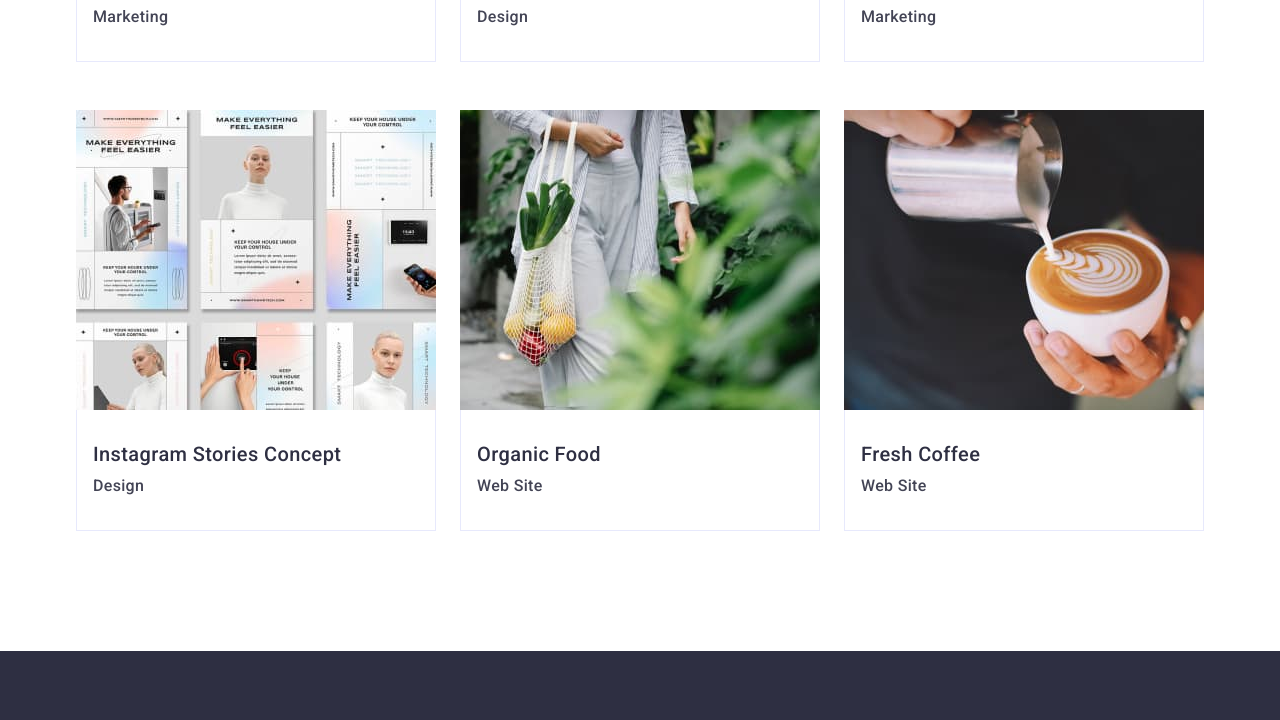
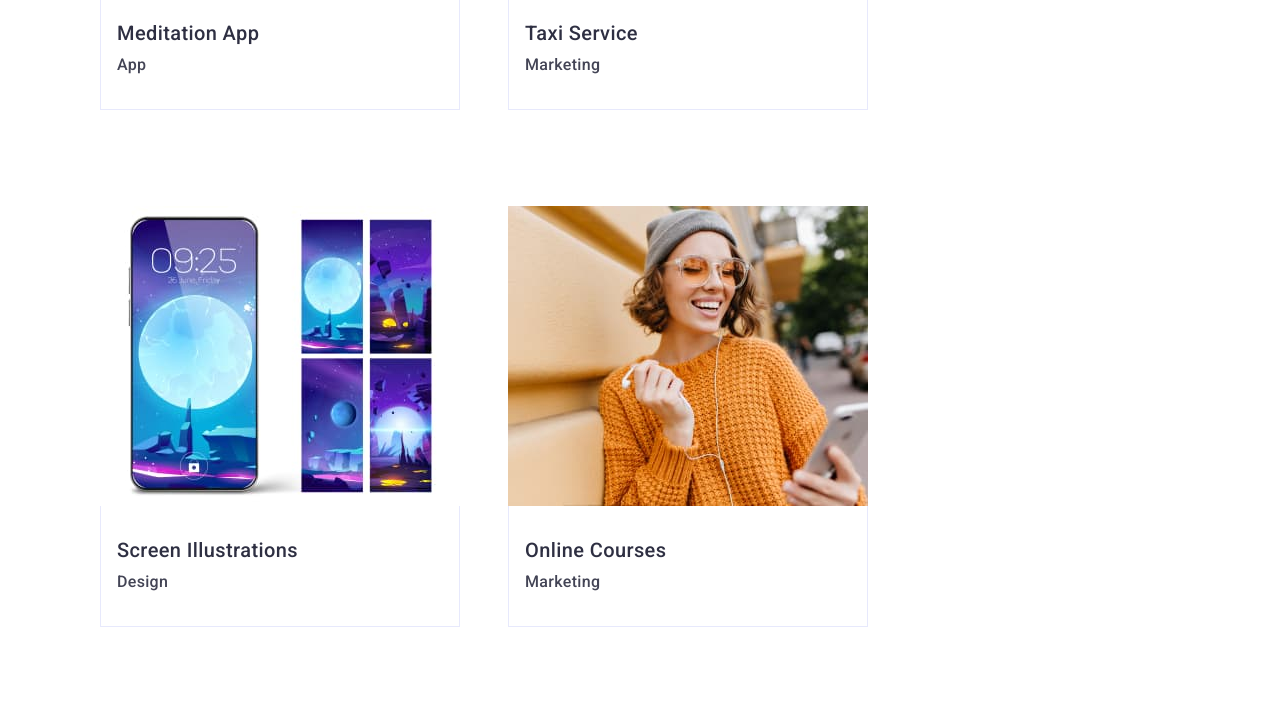
Before and after one commit to Patter1989/goit-homework-03, a plain HTML site: page portfolio.html in a window 1280 px wide. Shown: the part 1119-1839 px from the top of the page. Drawn offline with nearby package versions, Linux system fonts and the light colour scheme.

Commit message:
gap version

```diff
--- a/css/styles.css
+++ b/css/styles.css
@@ -423,8 +423,8 @@ img {
 .our-projects-list {
   display: flex;
   flex-wrap: wrap;
-  /* row-gap: 48px;
-  column-gap: 24px; */
+  row-gap: 48px;
+  column-gap: 24px;
 }
 
 .our-projects-item {
@@ -432,13 +432,13 @@ img {
   margin-left: 24px;
 }
 
-.our-projects-item:nth-last-child(-n+3) {
+/* .our-projects-item:nth-last-child(-n+3) {
   margin-bottom: 0;
 }
 
 .our-projects-item:nth-child(3n+1) {
   margin-left: 0;
-}
+} */
 
 .projects-content {
   width: 360px;
```
